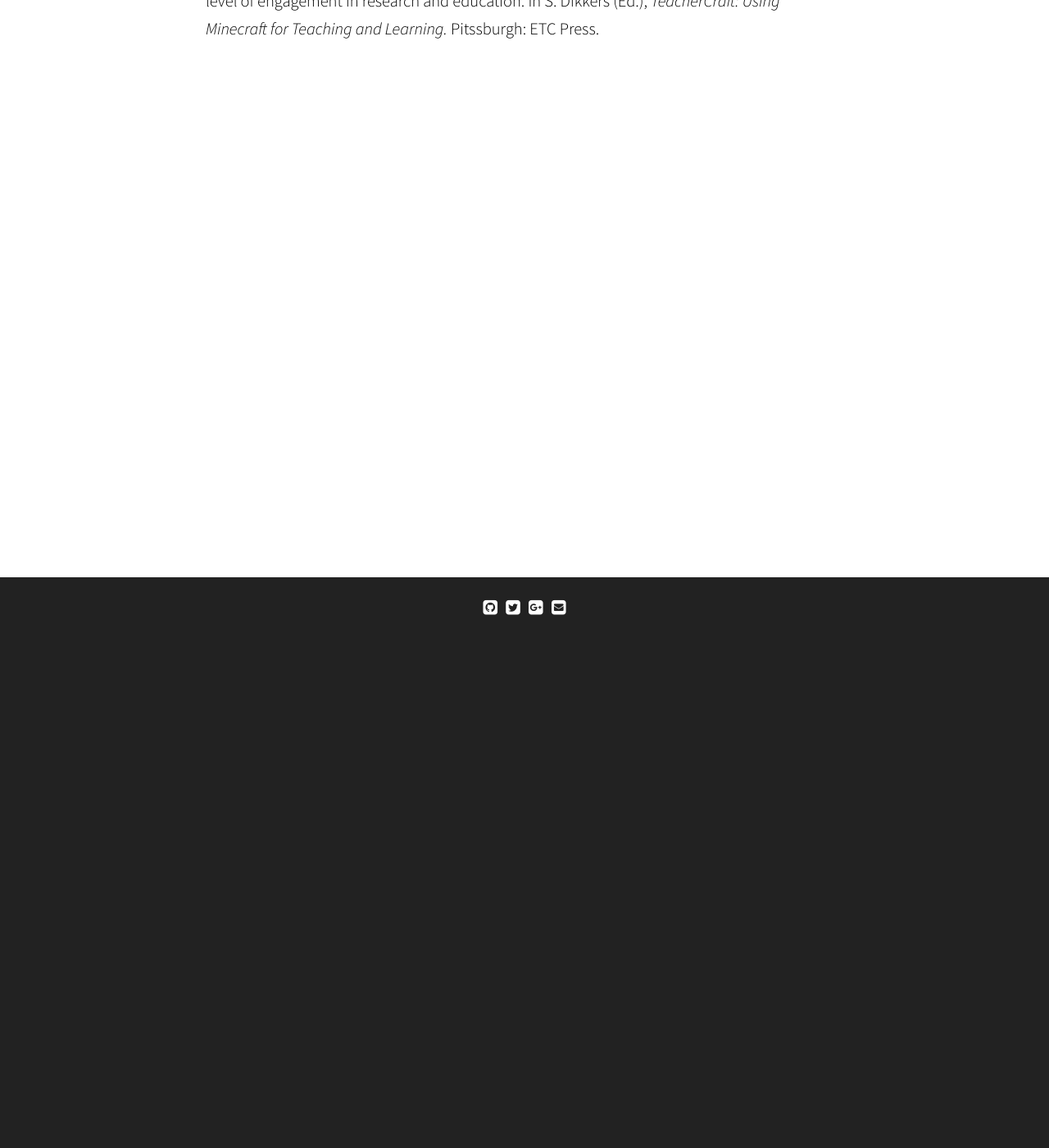
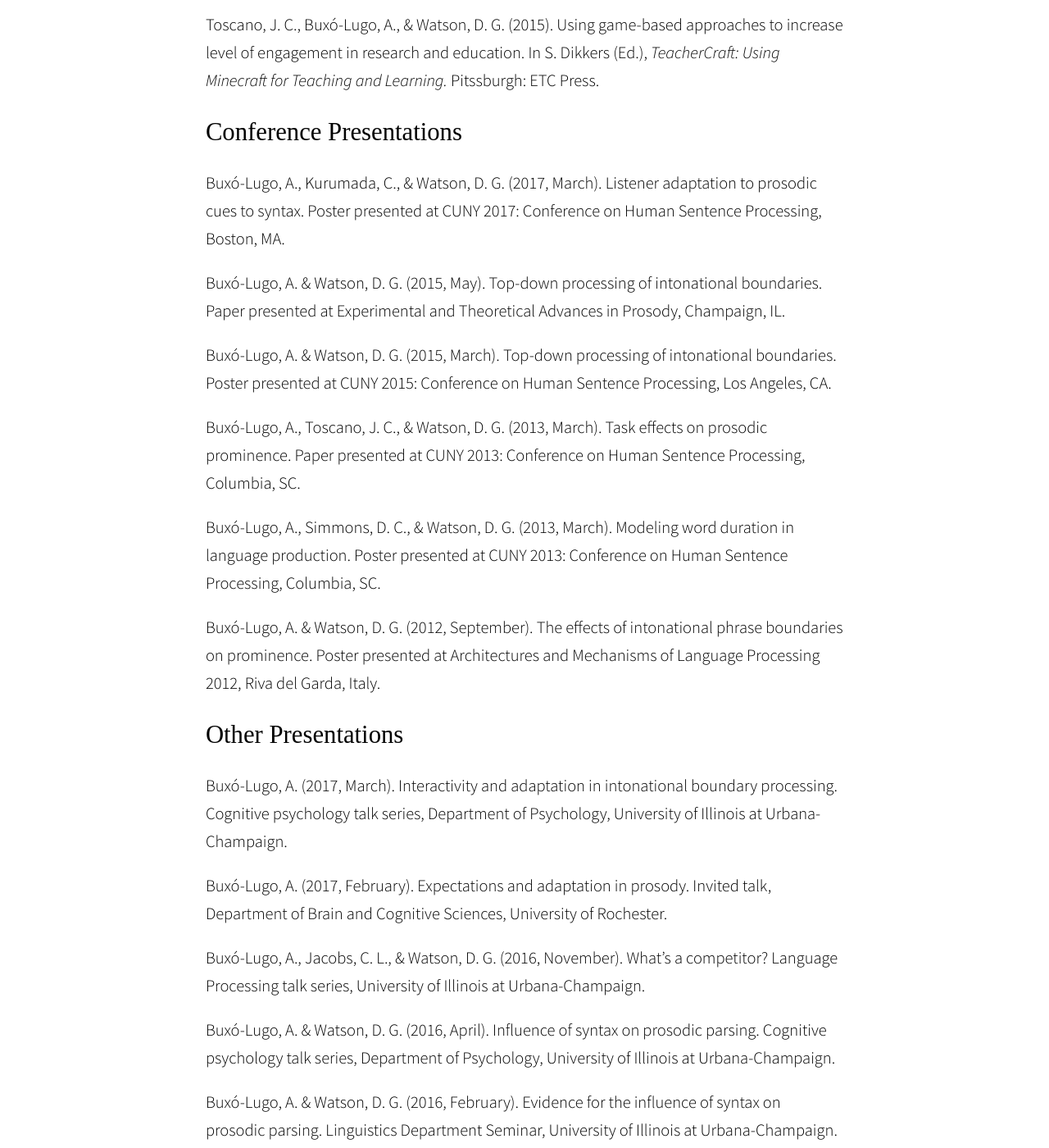
Before and after one commit to abuxolugo/abuxolugo.github.io, a Jekyll site: the page built from publications.md, in a window 1280 px wide and 1400 px high, scrolled down 621 px. Shown: the whole window at 82% size. Built offline with Jekyll 4.4.1, drawn with Linux system fonts in a browser that asks for light colours; some web fonts are replaced; some of the changed text lies outside the part shown.

Commit message:
Update publications.md

```diff
--- a/publications.md
+++ b/publications.md
@@ -10,3 +11,37 @@ Buxó-Lugo, A. & Watson, D. G. (2016).  Evidence for the influence of syntax on
 Watson, D. G., Buxó-Lugo, A., & Simmons, D. C. (2015).  The effect of phonological encoding on word duration: Selection takes time.  In E. Gibson and L. Frazier, *Explicit and Implicit Prosody in Sentence Processing.*
 
 Toscano, J. C., Buxó-Lugo, A., & Watson, D. G. (2015).  Using game-based approaches to increase level of engagement in research and education.  In S. Dikkers (Ed.), *TeacherCraft: Using Minecraft for Teaching and Learning.*  Pitssburgh: ETC Press.
+
+## Conference Presentations
+
+Buxó-Lugo, A., Kurumada, C., & Watson, D. G. (2017, March).  Listener adaptation to prosodic cues to syntax.  Poster presented at CUNY 2017: Conference on Human Sentence Processing, Boston, MA.
+
+Buxó-Lugo, A. & Watson, D. G. (2015, May).  Top-down processing of intonational boundaries.  Paper presented at Experimental and Theoretical Advances in Prosody, Champaign, IL.
+
+Buxó-Lugo, A. & Watson, D. G. (2015, March).  Top-down processing of intonational boundaries.  Poster presented at CUNY 2015: Conference on Human Sentence Processing, Los Angeles, CA.
+
+Buxó-Lugo, A., Toscano, J. C., & Watson, D. G. (2013, March).  Task effects on prosodic prominence.  Paper presented at CUNY 2013: Conference on Human Sentence Processing, Columbia, SC.
+
+Buxó-Lugo, A., Simmons, D. C., & Watson, D. G. (2013, March).  Modeling word duration in language production.  Poster presented at CUNY 2013: Conference on Human Sentence Processing, Columbia, SC.
+
+Buxó-Lugo, A. & Watson, D. G. (2012, September).  The effects of intonational phrase boundaries on prominence.  Poster presented at Architectures and Mechanisms of Language Processing 2012, Riva del Garda, Italy.
+
+## Other Presentations
+
+Buxó-Lugo, A. (2017, March).  Interactivity and adaptation in intonational boundary processing.  Cognitive psychology talk series, Department of Psychology, University of Illinois at Urbana-Champaign.
+
+Buxó-Lugo, A. (2017, February).  Expectations and adaptation in prosody.  Invited talk, Department of Brain and Cognitive Sciences, University of Rochester.
+
+Buxó-Lugo, A., Jacobs, C. L., & Watson, D. G. (2016, November).  What’s a competitor?  Language Processing talk series, University of Illinois at Urbana-Champaign.
+
+Buxó-Lugo, A. & Watson, D. G. (2016, April).  Influence of syntax on prosodic parsing.  Cognitive psychology talk series, Department of Psychology, University of Illinois at Urbana-Champaign.
+
+Buxó-Lugo, A. & Watson, D. G. (2016, February).  Evidence for the influence of syntax on prosodic parsing.  Linguistics Department Seminar, University of Illinois at Urbana-Champaign.
+
+Buxó-Lugo, A. & Watson, D. G. (2015, November).  Influence of syntax on prosodic parsing.  Language Processing talk series, University of Illinois at Urbana-Champaign.
+
+Buxó-Lugo, A., Toscano, J. C., & Watson, D. G. (2015, October).  Task effects on prosodic prominence.  Visual Cognition and Human Performance talk series, Department of Psychology, University of Illinois at Urbana-Champaign.
+
+Buxó-Lugo, A. & Watson, D. G. (2014, February).  Top-down processing of intonational boundaries.  Cognitive psychology talk series, Department of Psychology, University of Illinois at Urbana-Champaign.
+
+Buxó-Lugo, A. & Watson, D. G. (2012, September).  The effects of intonational phrase boundaries on prominence.  Cognitive psychology talk series, Department of Psychology, University of Illinois at Urbana-Champaign.
```
Also changed, not shown: other parts of publications.md (+1 -0 lines).
